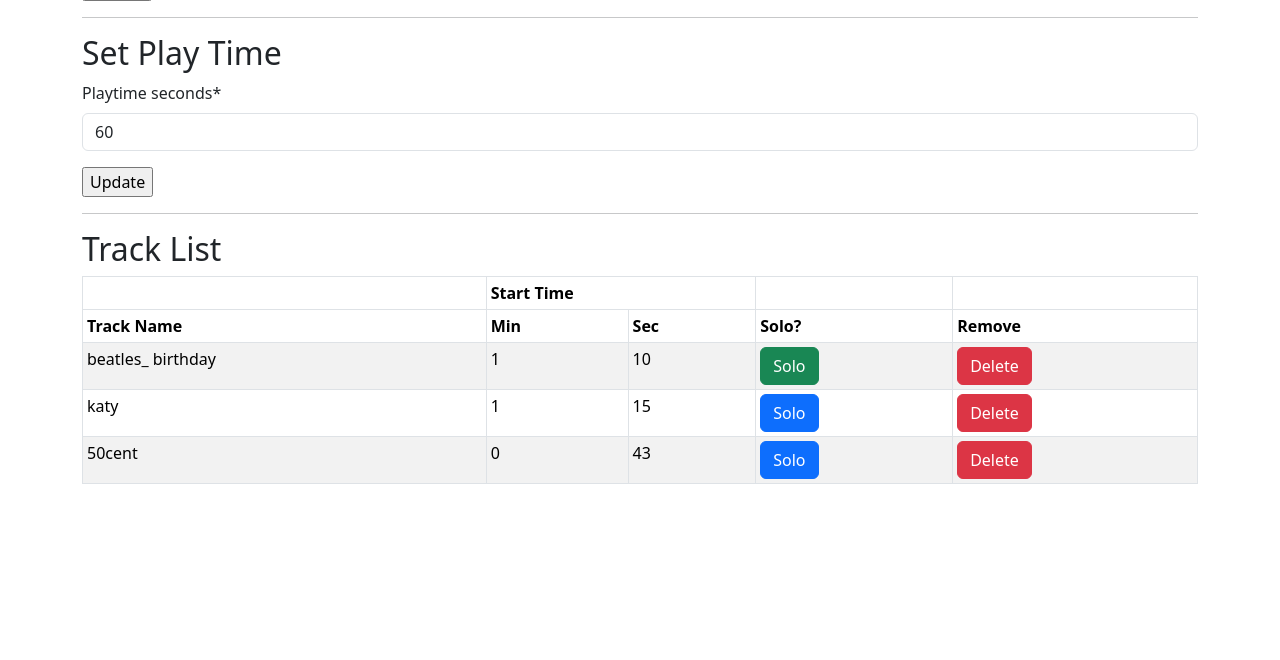
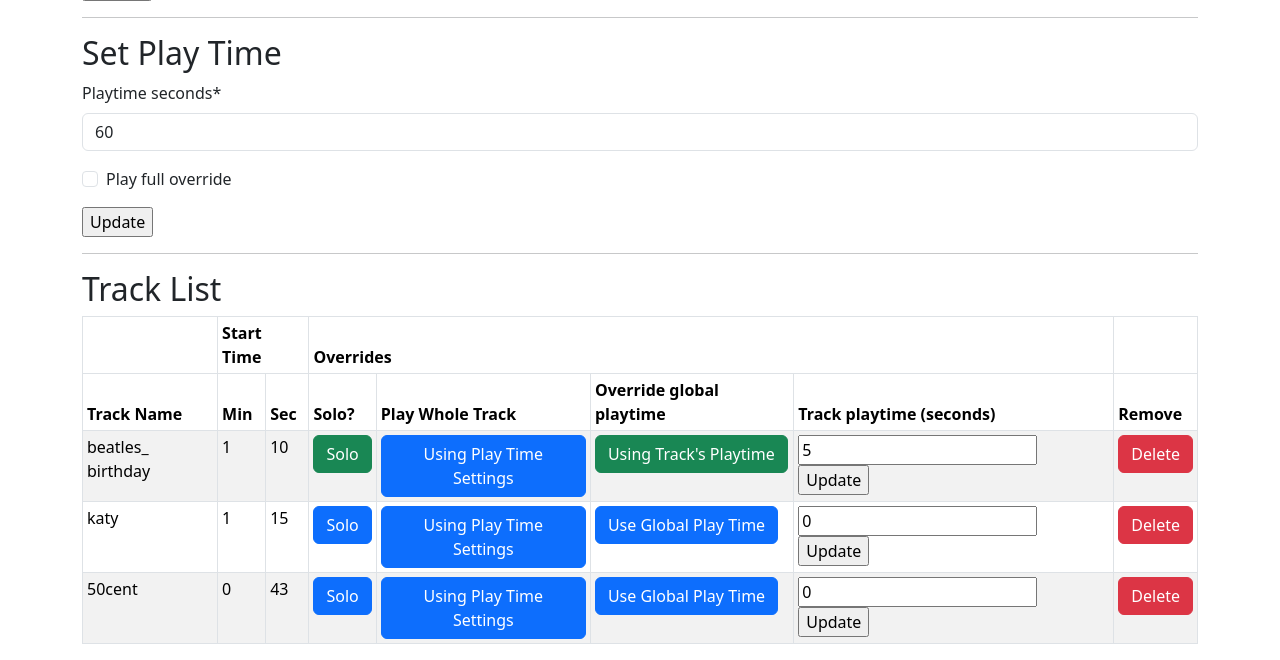
Before and after one commit to DanBuchan/Party_button, a Django app: page / in a window 1280 px wide. Shown: the part 475-1135 px from the top of the page. Before the commit the page ends 959 px from the top, so only its background shows below. Run offline with Django 4.2, Linux system fonts and the light colour scheme; data comes from the database, SQL or seed files in the repository; both versions use the stored data as it was after the commit; some libraries are stand-ins or nearby versions.

Commit message:
new playtime functionality

```diff
--- a/pb_ui/mp3_manager/form.py
+++ b/pb_ui/mp3_manager/form.py
@@ -1,14 +1,22 @@
 from django.forms import ModelForm, TextInput, FileInput, BooleanField
+from django import forms
 from .models import Track, Playtime
 
 class TrackForm(ModelForm):
     class Meta:
         model = Track
         fields = ["name", "mp3_file", "minutes", "seconds"]
-        class Meta:
-            exclude = ('fix_track')
 
 class PlaytimeForm(ModelForm):
     class Meta:
         model = Playtime
+        fields = ["playtime_seconds", "play_full_override"]
+
+class TrackPlaytimeForm(ModelForm):
+    playtime_seconds = forms.IntegerField(
+        label='',
+    )
+    class Meta:
+        model = Track
         fields = ["playtime_seconds"]
+        exclude = ["name", "mp3_file", "minutes", "seconds"]
--- a/pb_ui/mp3_manager/models.py
+++ b/pb_ui/mp3_manager/models.py
@@ -9,6 +9,15 @@ class Track(models.Model):
     seconds = models.IntegerField(blank=False, null=False, validators=[MinValueValidator(0),
                                                                        MaxValueValidator(60)])
     solo = models.BooleanField(blank=False, null=False, default=False)
+    play_full = models.BooleanField(blank=False, null=False,
+                                    default=False)
+    override_playtime = models.BooleanField(blank=False, null=False,
+                                            default=False)
+    playtime_seconds = models.IntegerField(blank=False, null=False,
+                                           default=0,
+                                           validators=[MinValueValidator(0),
+                                                       MaxValueValidator(600)])
+
 
     def save(self, *args, **kwargs):
         if self.solo == True:
@@ -23,9 +32,12 @@ class Playtime(models.Model):
                                   default=20,
                                   validators=[MinValueValidator(0),
                                               MaxValueValidator(600)])
+    play_full_override = models.BooleanField(blank=False, null=False,
+                                             default=False)
+
+
     def __str__(self):
         return str(self.playtime_seconds)
-
 
     def save(self, *args, **kwargs):
        self.pk = '0'
--- a/pb_ui/mp3_manager/templates/mp3_manager/index.html
+++ b/pb_ui/mp3_manager/templates/mp3_manager/index.html
@@ -43,8 +43,8 @@
         <h2>Track List</h2>
         {% if tracks_list %}
             <table class="table table-striped table-bordered table-sm" cellspacing="0" width="100%">
-                <thead><tr><th></th><th colspan="2">Start Time</th><th></th><th></th></tr>
-                <tr><th>Track Name</th><th>Min</th><th>Sec</th><th>Solo?</th><th>Remove</th></tr></thead>
+                <thead><tr><th></th><th colspan="2">Start Time</th><th colspan="4">Overrides</th><th></th></tr>
+                <tr><th>Track Name</th><th>Min</th><th>Sec</th><th>Solo?</th><th>Play Whole Track</th><th>Override global playtime</th><th>Track playtime (seconds)</th></th><th>Remove</th></tr></thead>
                 <tbody>
                 {% for track in tracks_list %}
                   <tr><td>{{ track.name }}</td>
@@ -56,6 +56,27 @@
                           {% else %}
                             <a href="{% url 'mp3_manager:solo_track' pk=track.pk %}"><button type="button" class="btn btn-primary">Solo</button></a>
                           {% endif %}
+                      </td>
+                      <td>
+                        {% if track.play_full == True %}
+                          <a href="{% url 'mp3_manager:play_full' pk=track.pk %}"><button type="button" class="btn btn-success">Using Whole Track</button></a>
+                        {% else %}
+                          <a href="{% url 'mp3_manager:play_full' pk=track.pk %}"><button type="button" class="btn btn-primary">Using Play Time Settings</button></a>
+                        {% endif %}
+                      </td>
+                      <td>
+                        {% if track.override_playtime == True %}
+                          <a href="{% url 'mp3_manager:override' pk=track.pk %}"><button type="button" class="btn btn-success">Using Track's Playtime</button></a>
+                        {% else %}
+                          <a href="{% url 'mp3_manager:override' pk=track.pk %}"><button type="button" class="btn btn-primary">Use Global Play Time</button></a>
+                        {% endif %}
+                      </td>
+                      <td>
+                        <form id="trackplaytime_form" id="trackplaytime_update" action=""{% url 'mp3_manager:index' %}" method="post" enctype="multipart/form-data" method="post">
+                          {% csrf_token %}
+                          <input type="textarea" id="playtime_seconds" name="playtime_seconds" value={{ track.playtime_seconds }}>
+                          <input type="hidden" id="pk" name="pk" value="{{ track.pk }}">
+                          <input type="submit" form="trackplaytime_form" value="Update" id="trackplaytime_update" name="trackplaytime_update"></input></form>
                       </td>
                       <td><a href="{% url 'mp3_manager:delete_track' pk=track.pk %}"><button type="button" class="btn btn-danger">Delete</button></a></td></tr>
                 {% endfor %}
--- a/pb_ui/mp3_manager/urls.py
+++ b/pb_ui/mp3_manager/urls.py
@@ -5,5 +5,8 @@ app_name = "mp3_manager"
 urlpatterns = [
     path("delete/<int:pk>/", views.DeleteView.as_view(), name='delete_track'),
     path("solo/<int:pk>/", views.SoloView.as_view(), name='solo_track'),
+    path("playfull/<int:pk>/", views.FullView.as_view(), name='play_full'),
+    path("override/<int:pk>/", views.OverrideView.as_view(), name='override'),
     path("", views.IndexView.as_view(), name="index"),
+
 ]
--- a/pb_ui/mp3_manager/views.py
+++ b/pb_ui/mp3_manager/views.py
@@ -4,7 +4,7 @@ from django.views import generic
 from django.views.generic.edit import FormMixin
 
 from .models import Track, Playtime
-from .form import TrackForm, PlaytimeForm
+from .form import TrackForm, PlaytimeForm, TrackPlaytimeForm
 
 class IndexView(generic.ListView, FormMixin):
     form_class = TrackForm
@@ -18,27 +18,31 @@ class IndexView(generic.ListView, FormMixin):
         return render(request, self.template_name,
                       {"tracks_list": tracks_list,
                        "form": TrackForm(),
-                       "playtimeform": PlaytimeForm(instance=playtime),})
+                       "playtimeform": PlaytimeForm(instance=playtime),
+                       "trackplaytime": TrackPlaytimeForm()})
 
     def post(self, request):
         print("Adding Track")
         tracks_list = self.get_queryset()
         playtime = Playtime.objects.all()[0]
+
         if "playtime_update" in request.POST:
-            print(f"Updating PlayTime:  seconds")
+            print(f"Updating PlayTime")
             form = PlaytimeForm(request.POST)
+            playtime.playtime_seconds = request.POST["playtime_seconds"]
             if form.is_valid():
-                playtime.playtime_seconds = request.POST["playtime_seconds"]
-                playtime.save()
+                obj = form.save()
                 return render(request, self.template_name,
                               {"tracks_list": tracks_list,
                                "form": TrackForm(),
-                               "playtimeform": PlaytimeForm(instance=playtime)})
+                               "playtimeform": PlaytimeForm(instance=obj),
+                               "trackplaytime": TrackPlaytimeForm()})
             else:
                 return render(request, self.template_name,
                               {"tracks_list": tracks_list,
                                "form": TrackForm(),
-                               "playtimeform": PlaytimeForm(instance=playtime),
+                               "playtimeform": PlaytimeForm(instance=obj),
+                               "trackplaytime": TrackPlaytimeForm(),
                                "form_errors": form.errors})
         if "track_upload" in request.POST:
             print("Adding track to DB")
@@ -49,12 +53,36 @@ class IndexView(generic.ListView, FormMixin):
                 return render(request, self.template_name,
                               {"tracks_list": tracks_list,
                                "form": TrackForm(),
-                               "playtimeform": PlaytimeForm(instance=playtime),})
+                               "playtimeform": PlaytimeForm(instance=playtime),
+                               "trackplaytime": TrackPlaytimeForm()})
             else:
                 return render(request, self.template_name,
                               {"tracks_list": tracks_list,
                                "form": TrackForm(),
                                "playtimeform": PlaytimeForm(instance=playtime),
+                               "trackplaytime": TrackPlaytimeForm(),
+                               "form_errors": form.errors})
+        if "trackplaytime_update" in request.POST:
+            print("Updating track playtime")
+            thisform = TrackPlaytimeForm(request.POST)
+            if thisform.is_valid():
+                print(request.POST)
+                track = Track.objects.filter(pk=request.POST["pk"])[0]
+                print(track)
+                track.playtime_seconds = request.POST["playtime_seconds"]
+                track.save()
+
+                return render(request, self.template_name,
+                              {"tracks_list": tracks_list,
+                               "form": TrackForm(),
+                               "playtimeform": PlaytimeForm(instance=playtime),
+                               "trackplaytime": TrackPlaytimeForm()})
+            else:
+                return render(request, self.template_name,
+                              {"tracks_list": tracks_list,
+                               "form": TrackForm(),
+                               "playtimeform": PlaytimeForm(instance=playtime),
+                               "trackplaytime": TrackPlaytimeForm(),
                                "form_errors": form.errors})
 
     def get_queryset(self):
@@ -79,3 +107,29 @@ class SoloView(generic.ListView, FormMixin):
             track.solo = False
         track.save()
         return redirect("/")
+
+class FullView(generic.ListView, FormMixin):
+
+    def get(self, request, pk):
+        #get records set solo True and save.
+        print(f"Setting full track: {pk}")
+        track = Track.objects.filter(pk=pk)[0]
+        if track.play_full == False:
+            track.play_full = True
+        else:
+            track.play_full = False
+        track.save()
+        return redirect("/")
+
+class OverrideView(generic.ListView, FormMixin):
+
+    def get(self, request, pk):
+        #get records set solo True and save.
+        print(f"Setting playtime override: {pk}")
+        track = Track.objects.filter(pk=pk)[0]
+        if track.override_playtime == False:
+            track.override_playtime = True
+        else:
+            track.override_playtime = False
+        track.save()
+        return redirect("/")
```
Also changed, not shown: play_random.py (+15 -7 lines), pb_ui/db.sqlite3, pb_ui/mp3_manager/migrations/0005_playtime_play_full_override_track_override_playtime_and_more.py (added), pb_ui/mp3_manager/migrations/0006_track_play_full.py (added), 1 other file.
